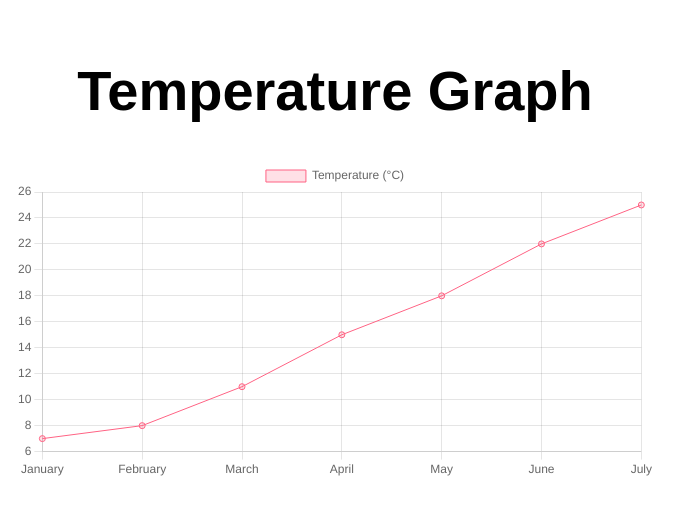
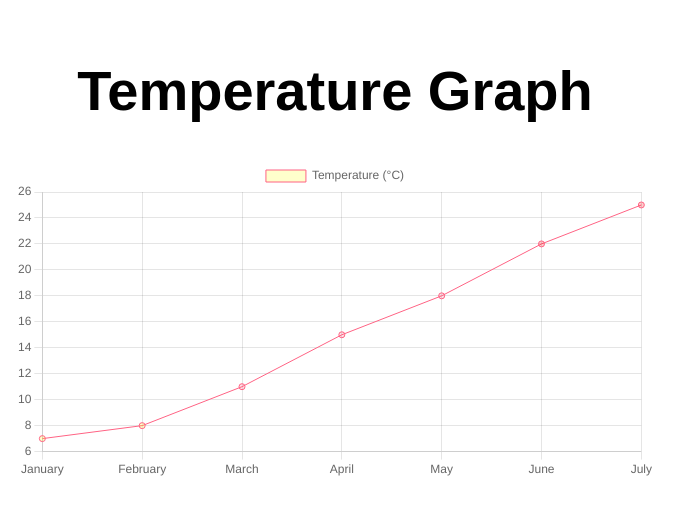
Before and after one commit to LydiaAvin/test-repository, a website: page src/index.html in a window 1280 px wide. Shown: the full height of the page, 305-988 px from the left. Drawn offline with nearby package versions, Linux system fonts and the light colour scheme.

Commit message:
Update index.html

```diff
--- a/src/index.html
+++ b/src/index.html
@@ -24,12 +24,23 @@
                 labels: ['January', 'February', 'March', 'April', 'May', 'June', 'July'],
                 datasets: [{
                     label: 'Temperature (°C)',
-                    backgroundColor: 'rgba(255, 99, 132, 0.2)', // Background color of the data area
+                    backgroundColor: [], // Background color of the data area
                     borderColor: 'rgba(255, 99, 132, 1)', // Border color of the data area
                     borderWidth: 1,
                     data: [7, 8, 11, 15, 18, 22, 25], // Sample temperature values
                 }]
             };
+
+            // Loop through the data and set background colors based on thresholds
+            temperatureData.datasets[0].data.forEach((value) => {
+                if (value < 10) {
+                    temperatureData.datasets[0].backgroundColor.push('rgba(255, 255, 0, 0.2)'); // Yellow
+                } else if (value > 20) {
+                    temperatureData.datasets[0].backgroundColor.push('rgba(255, 0, 0, 0.2)'); // Red
+                } else {
+                    temperatureData.datasets[0].backgroundColor.push('rgba(255, 99, 132, 0.2)'); // Default color
+                }
+            });
 
             // Get the canvas element for the chart
             const ctx = document.getElementById('temperatureChart').getContext('2d');
```
